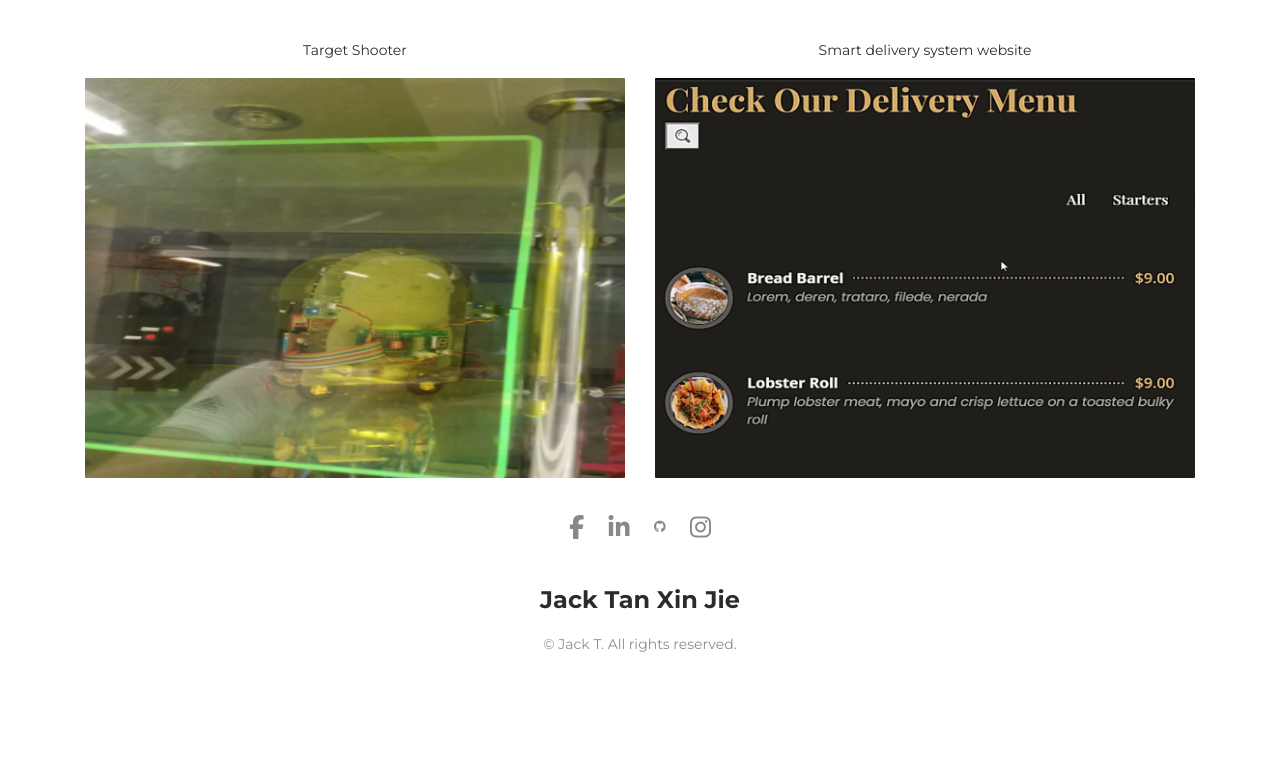
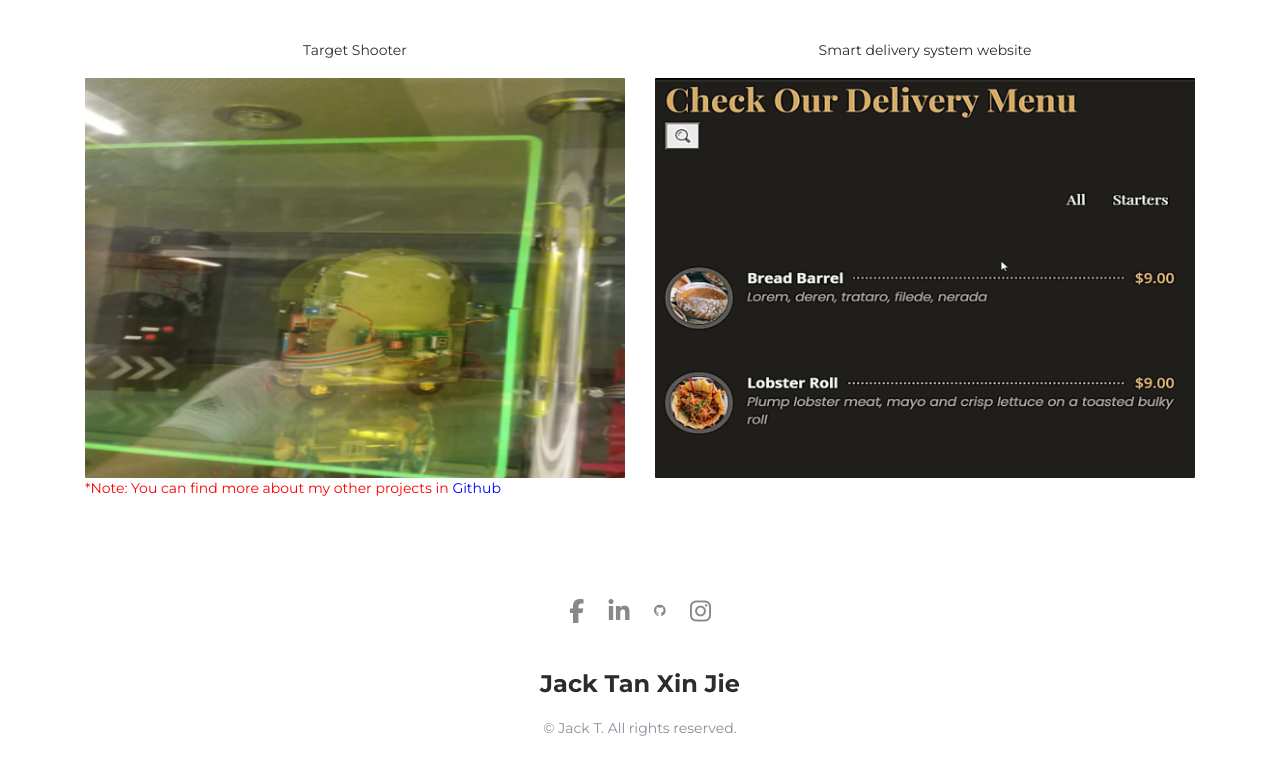
Before and after one commit to jacktan130802/oldversion.github.io, a plain HTML site: page index.html in a window 1280 px wide. Shown: the part 4631-5406 px from the top of the page. Before the commit the page ends 5326 px from the top, so only its background shows below. Drawn offline with Linux system fonts and the light colour scheme; a web font is replaced by a local one.

Commit message:
Cleaning

```diff
--- a/index.html
+++ b/index.html
@@ -295,7 +295,7 @@
         <div class="overlay">
            <h2>KeepLeView (AWS) </h2>
      <a class="info" href="https://github.com/Jasperabez/KeepLeView_4Nibbles2Bytes">Read Me</a>
-     <a class="info" href="https://youtu.be/HnEdpR8Gauk">See More</a>
+     <a class="info" href="https://youtu.be/HnEdpR8Gauk ">See More</a>
     </div>
        </div>
      </div>
@@ -390,8 +390,9 @@
        </div>
      </div>
    </div>
-
-
+<br><br>
+<br><br>
+<div style="color:red">*Note: You can find more about my other projects in <a href="https://github.com/jacktan130802" style="color:blue">Github</a> </div>
 
 
 <!-- learn more expand tab. TOO MANY ALREADY. -->
@@ -432,6 +433,7 @@
   </div>
 
 </div> -->
+
 <!-- TO INCUDE PROJECT AND COMPETITION SECTION -->
     </div>
     <footer class="footer">
@@ -450,36 +452,5 @@
   </body>
 </html>
 
-<!--
-<div class="container-fluid bg-3 text-center">
-  <h3 class="margin">Stuff I Did</h3><br>
-  <div class="row">
-    <div class="col-sm-4">
-      <p>Sutd Aviation Forum</p>
-      <img src="https://raw.githubusercontent.com/AshComputing/aboutme/web/web/tfi%20aviation%20forum.jpg" class="img-responsive margin" style="width:100%" alt="Image">
-    </div>
-    <div class="col-sm-4">
-      <p>Tfi Stem</p>
-      <img src="https://raw.githubusercontent.com/AshComputing/aboutme/web/web/tfi%20stem.jpg" class="img-responsive margin" style="width:100%" alt="Image">
-    </div>
-    <div class="col-sm-4">
-      <p>Aws Buildon 2019</p>
-      <img src="https://raw.githubusercontent.com/AshComputing/aboutme/web/web/aws%20build%20on.jpg" class="img-responsive margin" style="width:fit-content;height:80%;" alt="Image">
-    </div>
-
-  </div>
-  <div class="row">
-    <div class="col-sm-4">
-      <p>Thammasat university Exchange(Thailand)</p>
-      <img src="https://github.com/AshComputing/aboutme/blob/web/web/thai%20exchange.jpg?raw=true" class="img-responsive margin" style="width:100%" alt="Image">
-    </div>
-    <div class="col-sm-4">
-      <p>Sutd Sst <br> Facilitator</p>
-      <img src="https://github.com/AshComputing/aboutme/blob/web/web/sutd%20camp.jpg?raw=true" class="img-responsive margin" style="width:100%" alt="Image">
-    </div>
- -->
-
-
-
 
 <!-- data-aos is for animation/  -->
```
Also changed, not shown: images/food4u.jfif (deleted), images/graphic-design-1.jpg (deleted), images/graphic-design-2.jpg (deleted), images/graphic-design-3.jpg (deleted), images/graphic-design-4.jpg (deleted), images/linkedin.png (deleted).
